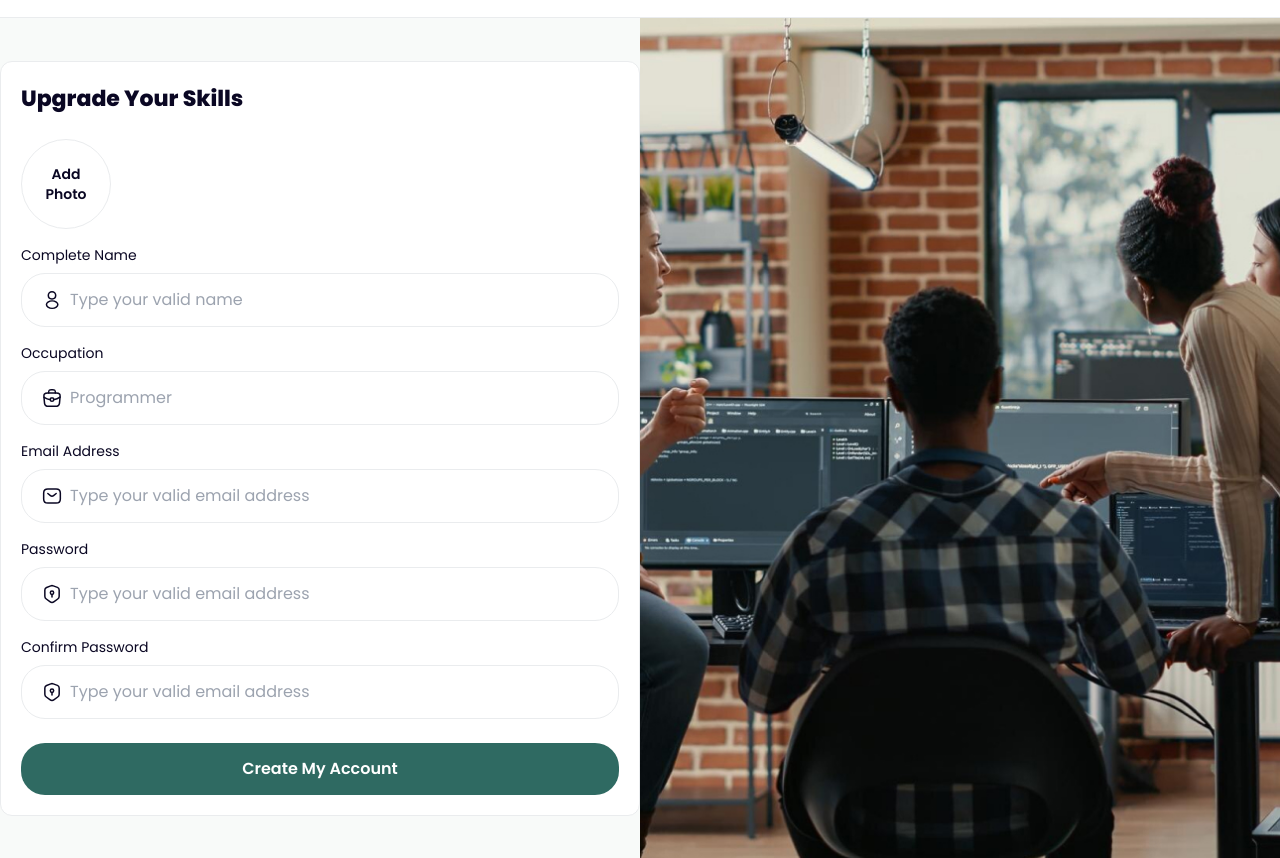
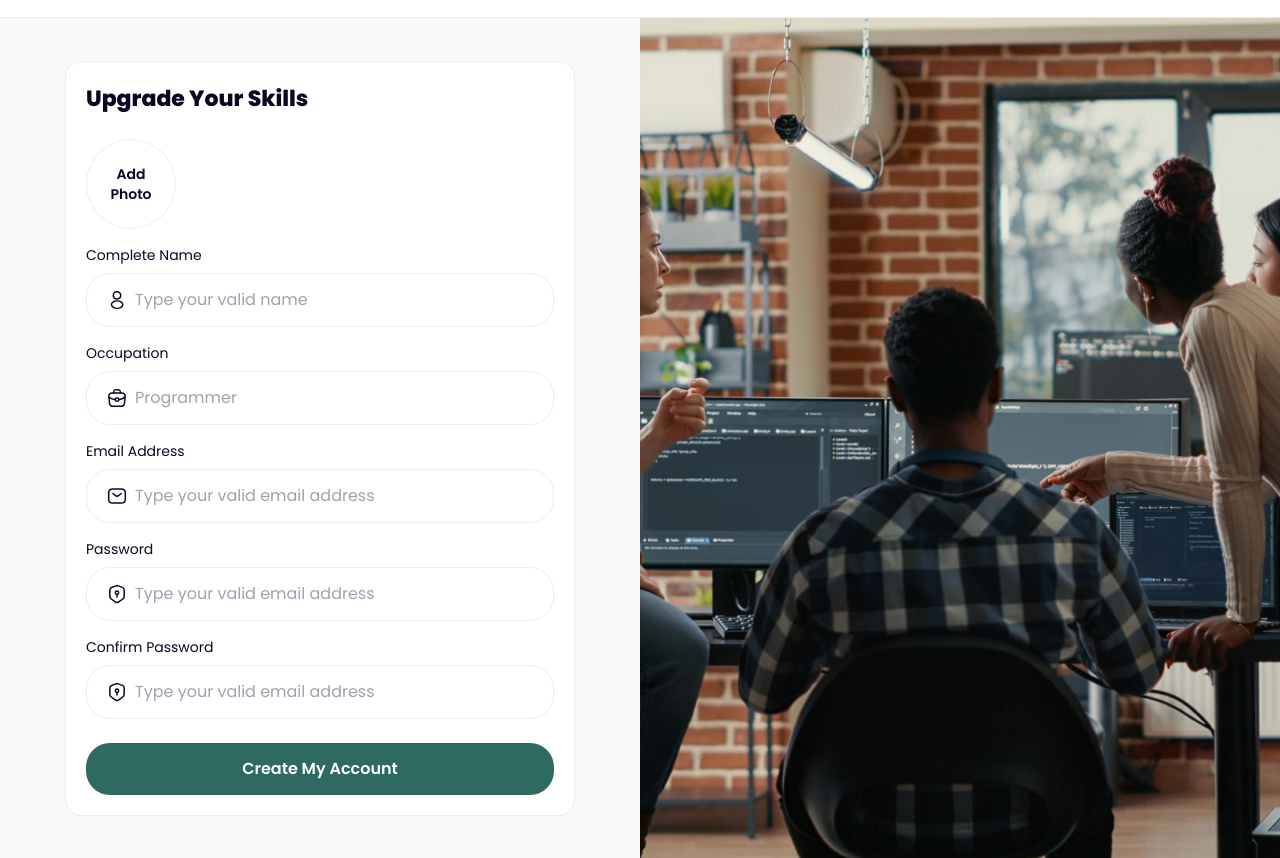
Before and after one commit to rhmtspr/junior-ui-assignment-repo, a website: page index.html in a window 1280 px wide. Shown: the part 73-931 px from the top of the page. Drawn offline with Linux system fonts and the light colour scheme.

Commit message:
added minor updated, and fixed some minor issues

```diff
--- a/index.html
+++ b/index.html
@@ -43,8 +43,8 @@
       </div>
     </header>
     <main class="grid grid-cols-2">
-      <section class="flex justify-center items-center">
-        <div class="max-w-[510px] w-full border bg-white border-gray rounded-xl p-5">
+      <section class="flex justify-center items-center p-8">
+        <div class="max-w-[510px] w-full border bg-white border-gray rounded-2xl p-5">
           <h2 class="text-[22px] font-extrabold mb-6">Upgrade Your Skills</h2>
           <form>
             <div class="cursor-pointer text-center w-[90px] h-[90px] flex justify-center items-center mb-4 font-semibold rounded-full text-sm border border-gray">
@@ -136,7 +136,7 @@
         <img
           src="./src/assets/images/banner.jpg"
           alt="People coding"
-          class="w-full max-w-[645px] mx-auto h-auto object-cover"
+          class="w-full h-full"
         />
       </section>
     </main>
```
Also changed, not shown: src/css/output.css.
